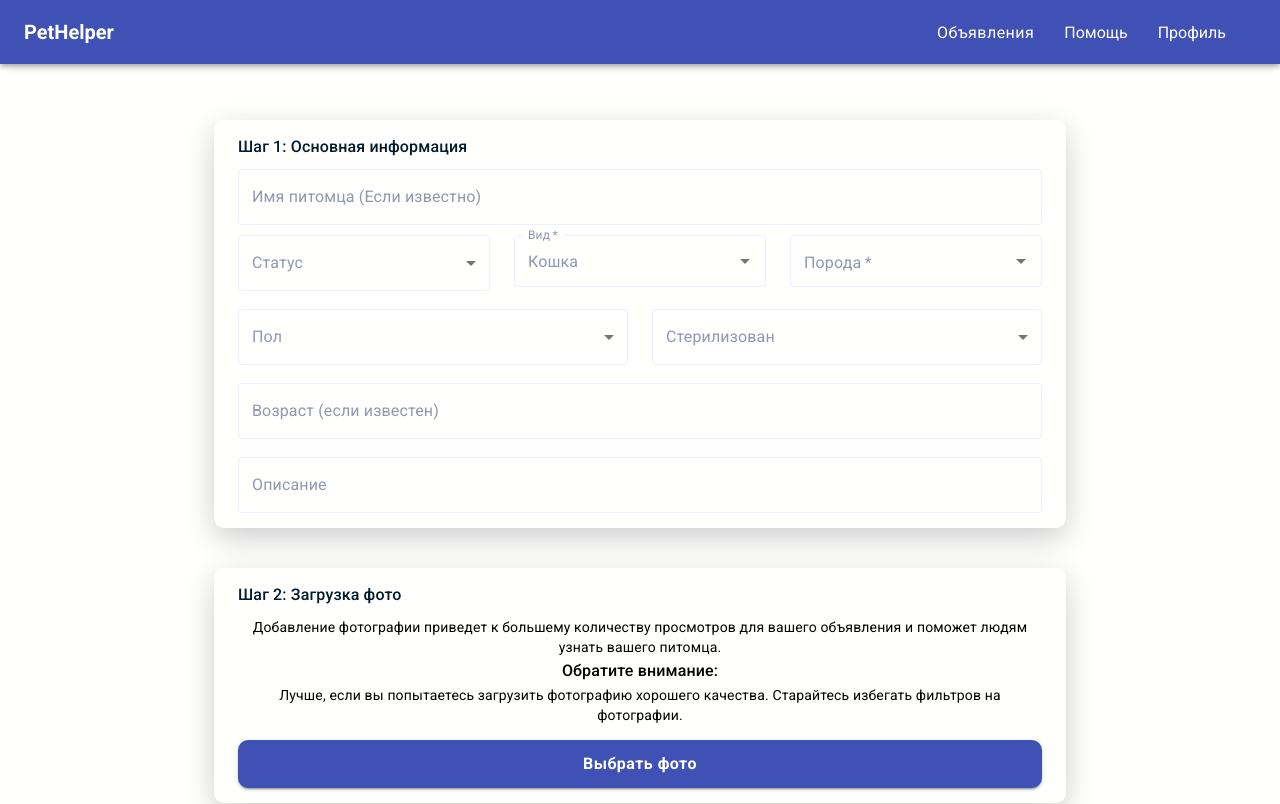
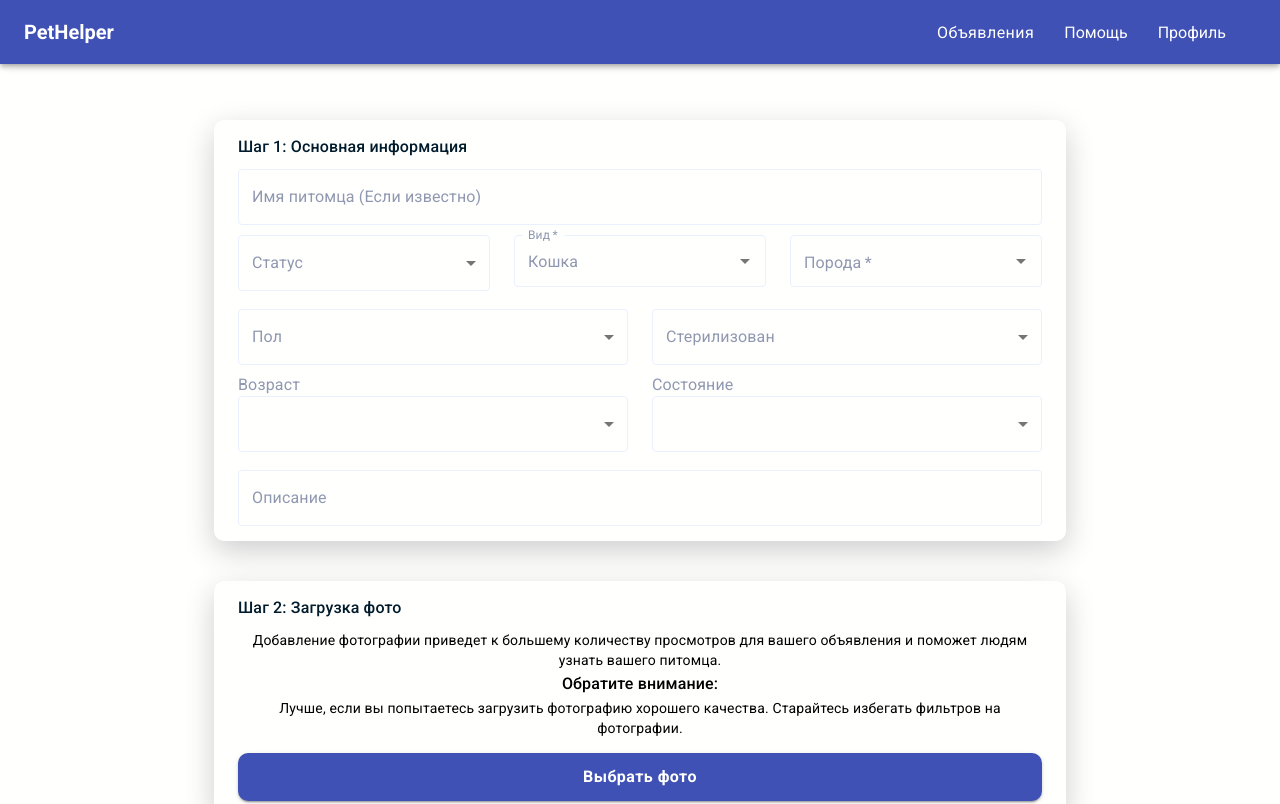
Before and after one commit to bugaichuk01/Reactjs-PetHelper, a React (Create React App) app: page /report in a window 1280 px wide. Shown: the top 804 px of the page. Built offline with nearby package versions, Linux system fonts and the light colour scheme; sample sign-in values are in the browser's storage.

Commit message:
Add age and health to destructurization formData

```diff
--- a/src/components/report/BasicInfo.jsx
+++ b/src/components/report/BasicInfo.jsx
@@ -10,7 +10,9 @@ function BasicInfo({onChange, classes, formData, setFormData}) {
         species,
         breed,
         gender,
-        castration
+        castration,
+        age,
+        health
     } = formData;
 
     return (
@@ -111,6 +113,7 @@ function BasicInfo({onChange, classes, formData, setFormData}) {
                             <InputLabel>Стерилизован</InputLabel>
                             <Select
                                 name='castration'
+                                required
                                 label="Стерилизован"
                                 value={castration}
                                 onChange={onChange}
@@ -121,13 +124,37 @@ function BasicInfo({onChange, classes, formData, setFormData}) {
                             </Select>
                         </FormControl>
                     </Grid>
-                    <Grid item xs={12}>
-                        <TextField
-                            variant='outlined'
-                            label='Возраст (если известен)'
+                    <Grid item xs={6}>
+                        <InputLabel>Возраст</InputLabel>
+                        <Select
                             name='age'
+                            required
+                            label="Возраст"
+                            fullWidth
+                            value={age}
                             onChange={onChange}
-                        />
+                        >
+                            <MenuItem value={'Неизвестно'}>Я не знаю</MenuItem>
+                            <MenuItem value={'До 1 года'}>До 1 года</MenuItem>
+                            <MenuItem value={'От 1 до 3 лет'}>От 1 до 3 лет</MenuItem>
+                            <MenuItem value={'От 3 до 7 лет'}>От 3 до 7 лет</MenuItem>
+                            <MenuItem value={'Старше 7 лет'}>Старше 7 лет</MenuItem>
+                        </Select>
+                    </Grid>
+                    <Grid item xs={6}>
+                        <InputLabel>Состояние</InputLabel>
+                        <Select
+                            name='health'
+                            fullWidth
+                            required
+                            label="Состояние"
+                            value={health}
+                            onChange={onChange}
+                        >
+                            <MenuItem value={'Здоров'}>Здоров</MenuItem>
+                            <MenuItem value={'Болен'}>Болен</MenuItem>
+                            <MenuItem value={'Ранен'}>Ранен</MenuItem>
+                        </Select>
                     </Grid>
                     <Grid item xs={12}>
                         <TextField
```
